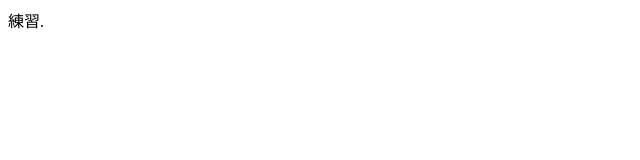
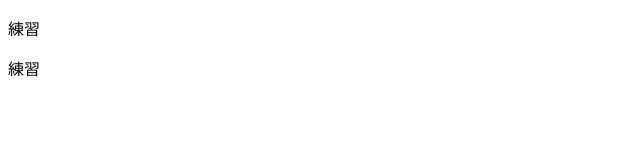
Before and after one commit to yui0929/yui, a plain HTML site: page index.html in a window 1280 px wide. Shown: the whole page, without its empty margins (0-640 px from the left). Drawn offline with Linux system fonts and the light colour scheme.

Commit message:
練習を増やしました。

```diff
--- a/index.html
+++ b/index.html
@@ -5,6 +5,7 @@
     <title></title>
   </head>
   <body>
-    練習.
+    <p>練習</p>
+    <p>練習</p>
   </body>
 </html>
```
